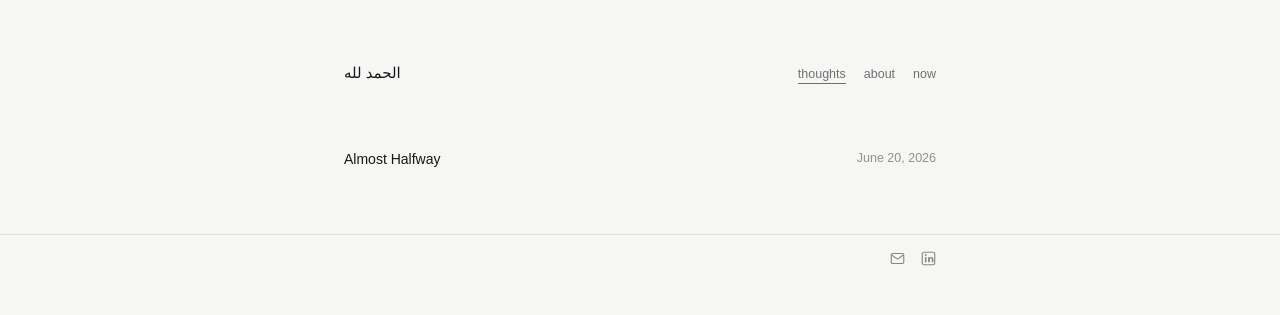
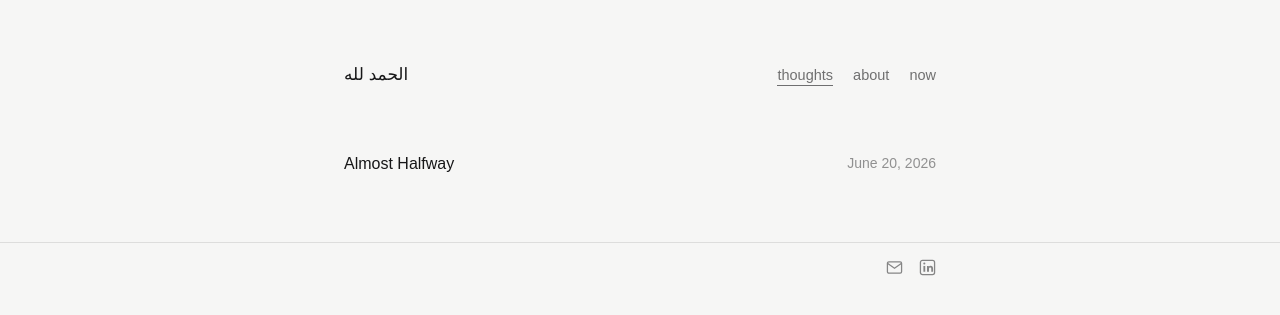
Before and after one commit to hrnarf/blog, a Jekyll site: the page built from index.html, in a window 1280 px wide. Shown: the top 315 px of the page. Built offline with Jekyll 4.4.1, drawn with Linux system fonts in a browser that asks for light colours.

Commit message:
Increase font sizes across the board, keeping visual hierarchy proportions the same

```diff
--- a/assets/css/style.css
+++ b/assets/css/style.css
@@ -23,7 +23,7 @@ body {
   background: var(--bg);
   color: var(--ink);
   font-family: var(--font-ui);
-  font-size: 16px;
+  font-size: 17px;
 }
 
 .wrap {
@@ -50,12 +50,12 @@ a {
 .mark {
   font-family: var(--font-ui);
   font-weight: 400;
-  font-size: 15px;
+  font-size: 17px;
 }
 .site-nav {
   display: flex;
-  gap: 18px;
-  font-size: 12.5px;
+  gap: 20px;
+  font-size: 14.5px;
   opacity: 0.6;
 }
 .site-nav a.active {
@@ -74,85 +74,85 @@ a {
   display: flex;
   justify-content: space-between;
   gap: 14px;
-  padding: 11px 0;
+  padding: 13px 0;
   border-bottom: 1px dashed var(--divider-dashed);
 }
 .post-list-item.last {
   border-bottom: none;
 }
 .post-title {
-  font-size: 14px;
+  font-size: 16px;
 }
 .post-date {
-  font-size: 12.5px;
+  font-size: 14px;
   opacity: 0.45;
   flex: none;
 }
 
 /* Single post */
 .post-title-full {
-  font-size: 28px;
+  font-size: 32px;
   font-weight: 600;
-  margin: 0 0 8px;
+  margin: 0 0 10px;
 }
 .post-meta {
-  font-size: 14px;
+  font-size: 15px;
   opacity: 0.5;
-  margin: 0 0 28px;
+  margin: 0 0 30px;
 }
 .post-content p {
   font-family: var(--font-body);
-  font-size: 17px;
+  font-size: 19px;
   line-height: 1.8;
-  margin: 0 0 18px;
+  margin: 0 0 20px;
 }
 .post-content ul {
   font-family: var(--font-body);
-  font-size: 17px;
+  font-size: 19px;
   line-height: 1.8;
-  margin: 0 0 18px;
-  padding-left: 22px;
+  margin: 0 0 20px;
+  padding-left: 24px;
 }
 .back-link {
-  font-size: 13px;
+  font-size: 14.5px;
   opacity: 0.6;
   margin: 48px 0;
 }
 
 /* Static pages (About / Now) */
 .page-title {
-  font-size: 19px;
+  font-size: 22px;
   font-weight: 600;
-  margin: 0 0 20px;
+  margin: 0 0 22px;
 }
 .page-content p {
   font-family: var(--font-body);
-  font-size: 14px;
+  font-size: 16.5px;
   line-height: 1.75;
-  margin: 0 0 16px;
+  margin: 0 0 18px;
 }
 
 /* Now page category blocks */
 .now-block {
-  margin-bottom: 22px;
+  margin-bottom: 24px;
 }
 .category-label {
   font-family: var(--font-ui);
-  font-size: 13px;
+  font-size: 14.5px;
   font-weight: 600;
   opacity: 0.55;
   text-transform: uppercase;
-  margin: 0 0 6px;
+  margin: 0 0 7px;
 }
 .now-block p {
   font-family: var(--font-body);
-  font-size: 14px;
+  font-size: 16.5px;
   line-height: 1.75;
   margin: 0;
 }
 .now-meta {
   font-family: var(--font-ui);
-  font-size: 12px;
+  font-size: 13.5px;
   opacity: 0.4;
   margin-top: 26px;
 }
@@ -174,6 +174,10 @@ a {
   align-items: center;
   opacity: 0.5;
 }
+.icon-link svg {
+  width: 17px;
+  height: 17px;
+}
 .icon-link:hover {
   opacity: 0.8;
 }
@@ -182,5 +186,5 @@ a {
 @media (max-width: 480px) {
   .site-header { padding-top: 40px; }
   .header-inner { margin-bottom: 40px; }
-  .post-title-full { font-size: 24px; }
+  .post-title-full { font-size: 27px; }
 }
```
